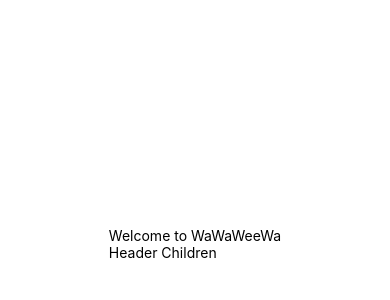
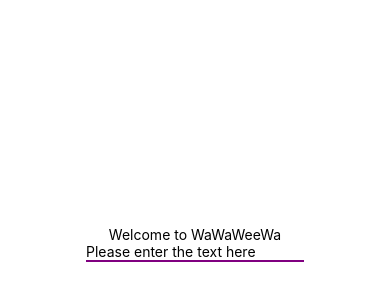
Before and after one commit to haoniu08/mobile2024fall-HN, a React Native app: screen / in a window 390 px wide. Shown: the part 178-478 px from the top of the page. Built offline with nearby package versions, Linux system fonts and the light colour scheme.

Commit message:
added TextInput component, not yet componetized

```diff
--- a/App.js
+++ b/App.js
@@ -1,16 +1,27 @@
 import { StatusBar } from 'expo-status-bar';
-import { StyleSheet, Text, View } from 'react-native';
+import { StyleSheet, Text, TextInput, View } from 'react-native';
 import Header from './comonents/Header';
+import { useState } from 'react';
 
 export default function App() {
 
   const appName = "WaWaWeeWa";
+  const [text, setText] = useState("");
+
 
   return (
     <View style={styles.container}>
-      <Header name={appName} >
-        <Text>Header Children</Text>
-        </Header>
+      <Header name={appName} />
+      <TextInput
+        placeholder='Please enter the text here'
+        keyboardType='default'
+        style={{borderBottomColor: "purple", borderBottomWidth: 2}}
+        value={text}
+        onChangeText={function (ChangeText) {
+          setText(ChangeText);
+        }}
+      />
+      <Text>{text}</Text>
       <StatusBar style="auto" />
     </View>
   );
```
Also changed, not shown: comonents/Input.js (added, +12 -0 lines).
